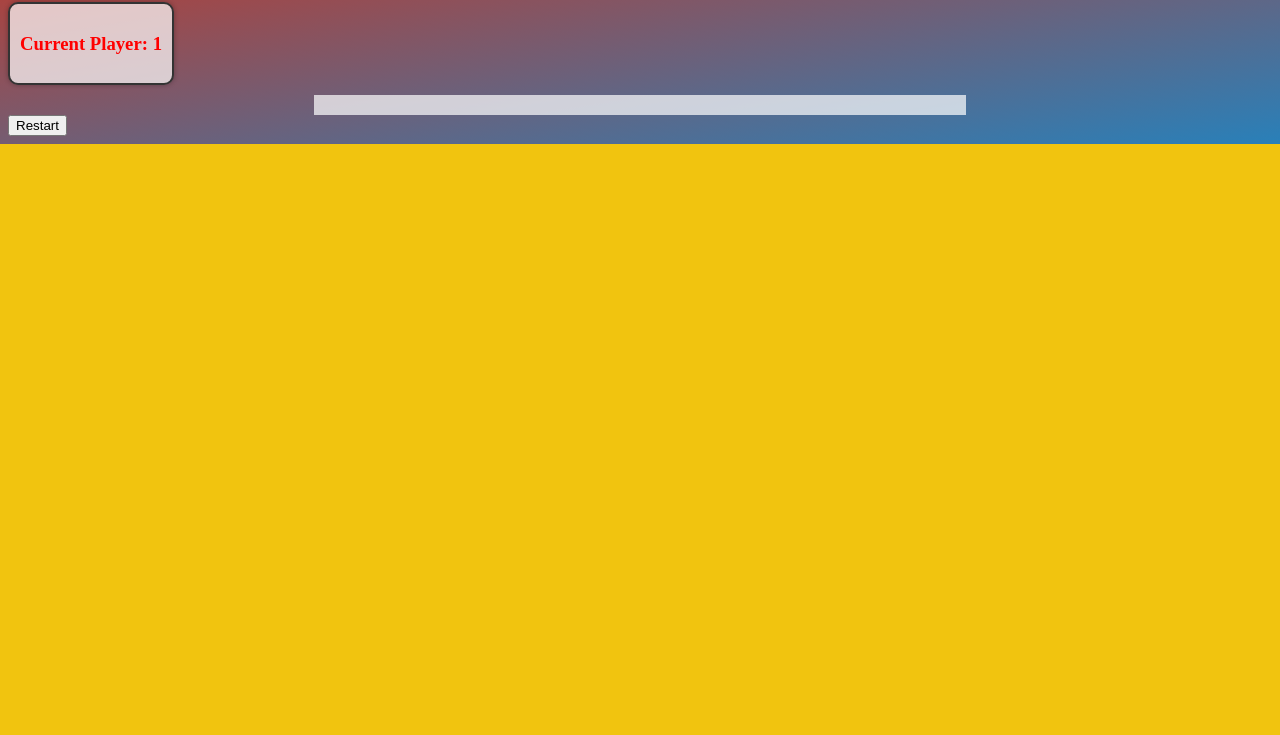
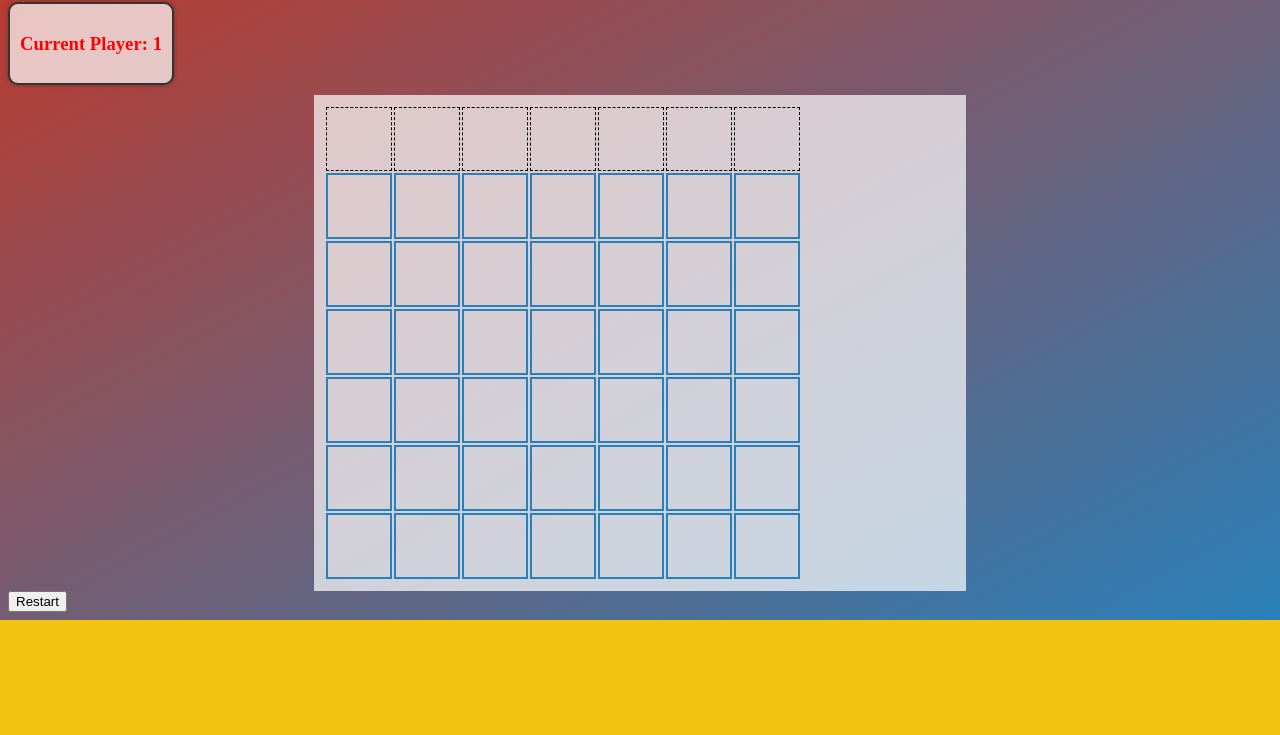
Before and after one commit to anix34/Connect4, a plain HTML site: page index.html in a window 1280 px wide. Shown: the part 65-800 px from the top of the page. Drawn offline with Linux system fonts and the light colour scheme.

Commit message:
Update index.html

```diff
--- a/index.html
+++ b/index.html
@@ -23,6 +23,6 @@
         <button id="restart-btn" class="hidden">Restart</button>
     </div>
 
-    <script src="connect4.js"></script>
+    <script src="main.js"></script>
   </body>
 </html>
```
